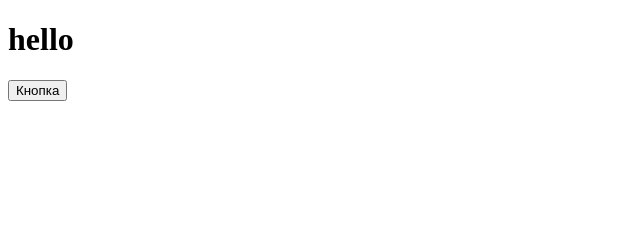
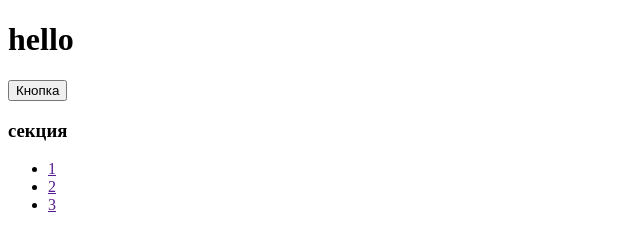
Before and after one commit to Kiroo9/-practice, a plain HTML site: page master/index.html in a window 1280 px wide. Shown: the whole page, without its empty margins (0-640 px from the left). Drawn offline with Linux system fonts and the light colour scheme.

Commit message:
add footer

```diff
--- a/master/index.html
+++ b/master/index.html
@@ -14,4 +14,20 @@
         </a>
     </div>
 </body>
+
+
+<section>
+    <h3>секция</h3>
+
+</section>
+
+<footer>
+<ul>
+    <li><a href="">1</a></li>
+    <li><a href="">2</a></li>
+    <li><a href="">3</a></li>
+</ul>
+
+
+</footer>
 </html>
```
